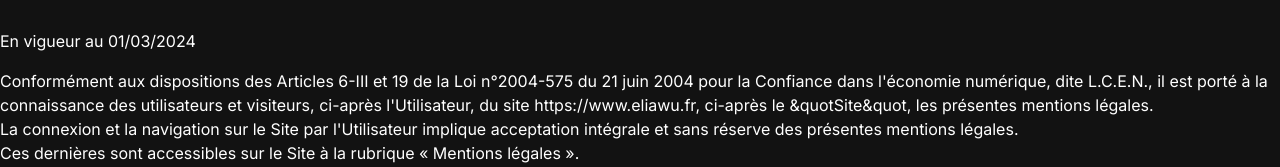
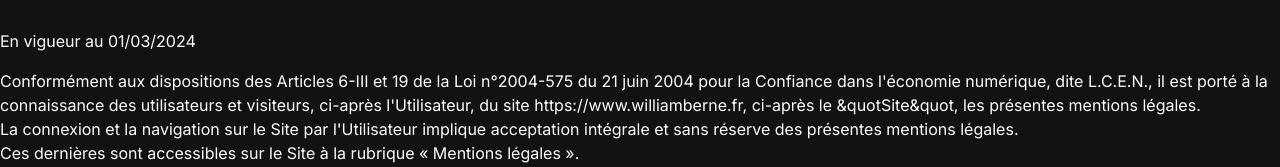
Before and after one commit to WilliamBerne95/PORTFOLIO, a Next.js app: page /MentionsLegales in a window 1280 px wide. Shown: the part 187-354 px from the top of the page. Built offline with nearby package versions, Linux system fonts and the light colour scheme.

Commit message:
mise à jour des mentions legales

```diff
--- a/src/app/MentionsLegales/page.js
+++ b/src/app/MentionsLegales/page.js
@@ -5,14 +5,12 @@ const Mentionslegales = () => {
         <div className="container mx-auto mt-12 text-white">
             <h1 className="text-4xl font-bold mb-8">Mentions légales</h1>
 
-            {/* Section for the legal notice header */}
             <p className="mb-4">En vigueur au 01/03/2024</p>
 
-            {/* Legal dispositions section */}
             <p>
                 Conformément aux dispositions des Articles 6-III et 19 de la Loi n°2004-575 du 21 juin 2004
                 pour la Confiance dans l&apos;économie numérique, dite L.C.E.N., il est porté à la connaissance des
-                utilisateurs et visiteurs, ci-après l&apos;Utilisateur, du site https://www.eliawu.fr, ci-après le &quotSite&quot, les
+                utilisateurs et visiteurs, ci-après l&apos;Utilisateur, du site https://www.williamberne.fr, ci-après le &quotSite&quot, les
                 présentes mentions légales.
             </p>
             <p>
@@ -23,7 +21,6 @@ const Mentionslegales = () => {
                 Ces dernières sont accessibles sur le Site à la rubrique « Mentions légales ».
             </p>
 
-            {/* Editor section */}
             <h2 className="text-2xl font-bold mt-6 mb-4">ARTICLE 1 - L&apos;ÉDITEUR</h2>
             <p>
                 L&apos;édition et la direction de la publication du Site est assurée par William Berne, domicilié
@@ -31,14 +28,12 @@ const Mentionslegales = () => {
                 e-mail william.berne@outlook.com. Ci-après &quotl&apos;Éditeur&quot.
             </p>
 
-            {/* Hosting section */}
             <h2 className="text-2xl font-bold mt-6 mb-4">ARTICLE 2 - L&apos;HÉBERGEUR</h2>
             <p>
                 L&apos;hébergeur du Site est la société OVH Cloud, dont le siège social est situé au 2 rue Kellermann,
                 59100 Roubaix, avec le numéro de téléphone : 09 72 10 10 07.
             </p>
 
-            {/* Access to the site section */}
             <h2 className="text-2xl font-bold mt-6 mb-4">ARTICLE 3 - ACCÈS AU SITE</h2>
             <p>
                 Le Site est accessible en tout endroit, 7j/7, 24h/24 sauf cas de force majeure, interruption
@@ -48,7 +43,6 @@ const Mentionslegales = () => {
                 En cas de modification, interruption ou suspension du Site, l&apos;Éditeur ne saurait être tenu responsable.
             </p>
 
-            {/* Data collection section */}
             <h2 className="text-2xl font-bold mt-6 mb-4">ARTICLE 4 - COLLECTE DES DONNÉES</h2>
             <p>
                 Le site est exempté de déclaration à la Commission Nationale Informatique et Libertés (CNIL)
@@ -60,7 +54,6 @@ const Mentionslegales = () => {
                 judiciaires telles que notamment prévues par le Code de la propriété intellectuelle et le Code civil.
             </p>
 
-            {/* Continue with other articles as necessary */}
         </div>
     );
 };
```
